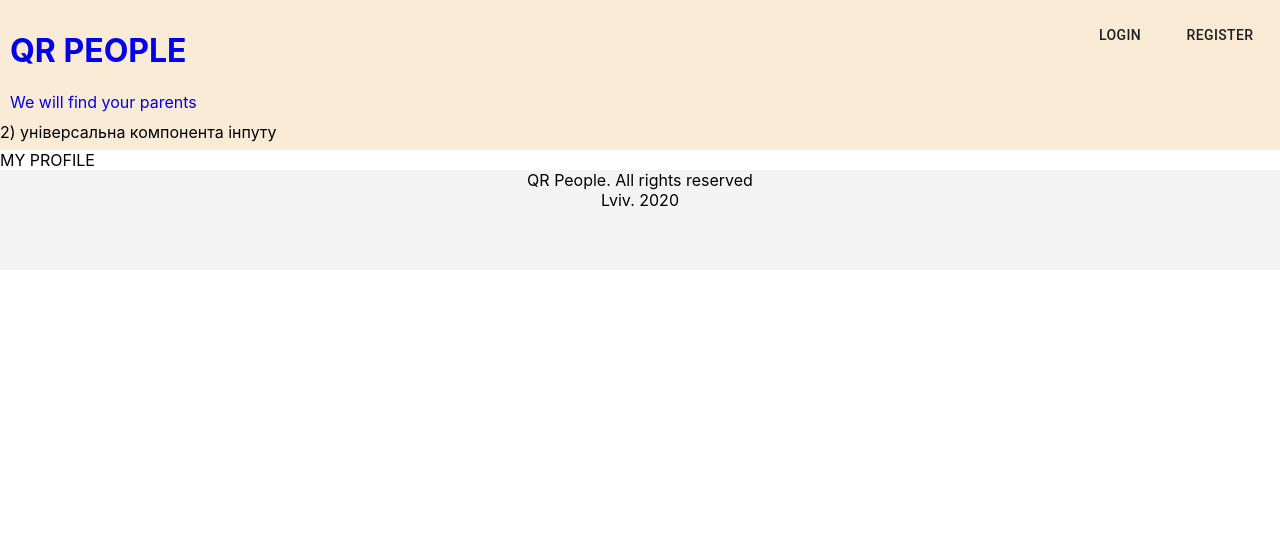
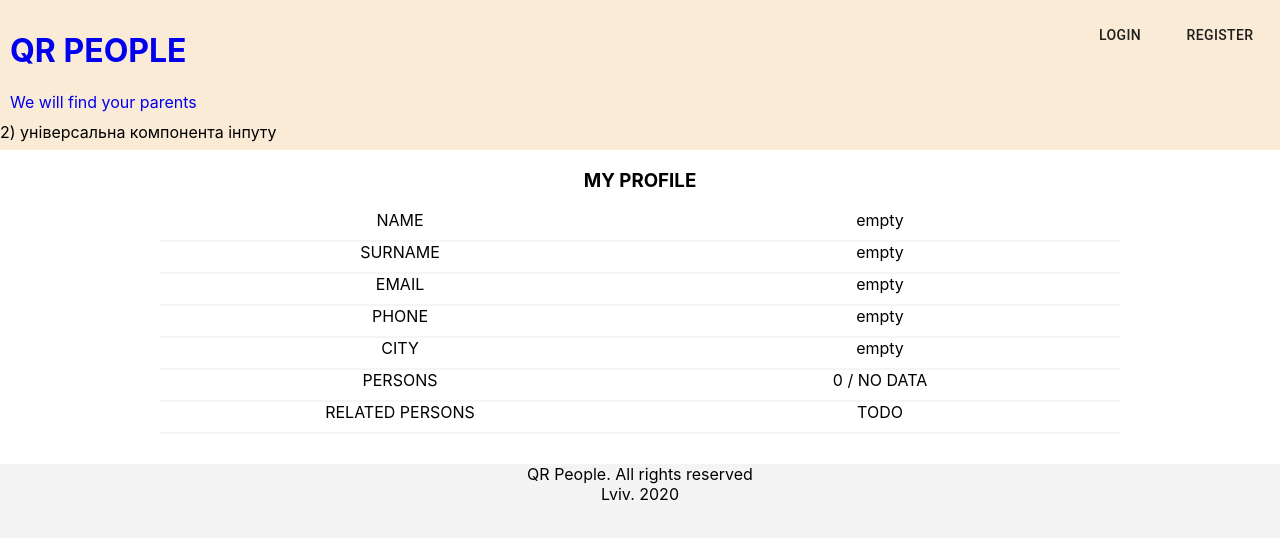
Before and after one commit to OlgaTkachuk/QR_People_React, a React (Create React App) app: page /profile in a window 1280 px wide. Shown: the top 538 px of the page. Built offline with nearby package versions, Linux system fonts and the light colour scheme; no server answers.

Commit message:
Add "My profile" page

```diff
--- a/src/api/request.wrapper.js
+++ b/src/api/request.wrapper.js
@@ -12,6 +12,42 @@ export const api = {
       config.API_HOST,
       {
         query: `mutation {createUser(userInput: {${userForCreate}})}`
+      }
+    )
+  },
+
+  getPersonalInfoByToken(token) {
+    return axios.post(
+      config.API_HOST,
+      {
+        query: `
+            query {
+              userByToken
+              {
+                _id,
+                name,
+                 surname,
+                 phone,
+                 email,
+                 city,
+                 role_id,
+                 related_persons {
+                   _id
+                   name,
+               surname,
+                   description,
+                  medical_info,
+                  city
+                },
+                 max_persons,
+                 created_at
+               }
+             }`
+      },
+      {
+        headers: {
+          [requestHeadersEnum.AUTHORIZATION]: token
+        }
       }
     )
   },
--- a/src/components/UserProfile/UserProfile.css
+++ b/src/components/UserProfile/UserProfile.css
@@ -0,0 +1,16 @@
+.container {
+    margin: 0 auto;
+    width: 75%;
+    text-align: center;
+    margin-bottom: 30px;
+}
+
+.main-profile {
+    border-bottom: 2px solid rgba(198, 198, 198, 0.18);
+}
+
+.profile-part {
+    display: inline-block;
+    width: 50%;
+    margin-bottom: 10px;
+}
--- a/src/components/UserProfile/UserProfile.js
+++ b/src/components/UserProfile/UserProfile.js
@@ -1,10 +1,88 @@
-import React from "react";
+import React, {Component} from "react";
 
-export const UserProfile = () => {
+import './UserProfile.css'
 
-  return(
-    <div>
-      MY PROFILE
-    </div>
-  )
+import {api} from "../../api/request.wrapper";
+import {checkIsUserLoggedGuard} from "../../guards";
+
+
+class UserProfile extends Component{
+  state = {};
+  token = checkIsUserLoggedGuard();
+
+  async componentDidMount() {
+    await this.getUserInfo()
+  }
+
+  setStateAsync(state) {
+    return new Promise((resolve) => {
+      this.setState(state, resolve)
+    });
+  }
+
+  getUserInfo = async () => {
+    const userInfo = await api.getPersonalInfoByToken(this.token);
+    const user = userInfo.data.data.userByToken
+
+    console.log(user);
+
+    await this.setStateAsync({
+      name: user.name,
+      surname: user.surname,
+      email: user.email,
+      phone: user.phone,
+      city: user.city,
+      max_persons: user.max_persons,
+      already_connect: user.related_persons.length,
+      related_persons: user.related_persons,
+    });
+  }
+
+  render() {
+    return (
+      <div className='container'>
+        <h3>MY PROFILE</h3>
+
+
+        <div className='main-profile'>
+          <div className='profile-part'>NAME</div>
+          <div className='profile-part'>{this.state.name || 'empty'}</div>
+        </div>
+
+        <div className='main-profile'>
+          <div className='profile-part'>SURNAME</div>
+          <div className='profile-part'>{this.state.surname || 'empty'}</div>
+        </div>
+
+        <div className='main-profile'>
+          <div className='profile-part'>EMAIL</div>
+          <div className='profile-part'>{this.state.email || 'empty'}</div>
+        </div>
+
+        <div className='main-profile'>
+          <div className='profile-part'>PHONE</div>
+          <div className='profile-part'>{this.state.phone || 'empty'}</div>
+        </div>
+
+        <div className='main-profile'>
+          <div className='profile-part'>CITY</div>
+          <div className='profile-part'>{this.state.city || 'empty'}</div>
+        </div>
+
+        <div className='main-profile'>
+          <div className='profile-part'>PERSONS</div>
+          <div className='profile-part'>
+           {this.state.already_connect || 0} / {this.state.max_persons || 'NO DATA'}
+          </div>
+        </div>
+
+        <div className='main-profile'>
+          <div className='profile-part'>RELATED PERSONS</div>
+          <div className='profile-part'>TODO</div>
+        </div>
+      </div>
+    )
+  }
 }
+
+export default UserProfile
--- a/src/router/Router.js
+++ b/src/router/Router.js
@@ -2,7 +2,8 @@ import React, {Component} from 'react'
 import {Route, Switch} from "react-router-dom";
 
 import HomePage from "../components/HomePage/HomePage";
-import {Login, Register, UserProfile} from "../components";
+import {Login, Register} from "../components";
+import UserProfile from "../components/UserProfile/UserProfile";
 
 class Router extends Component {
 
```
